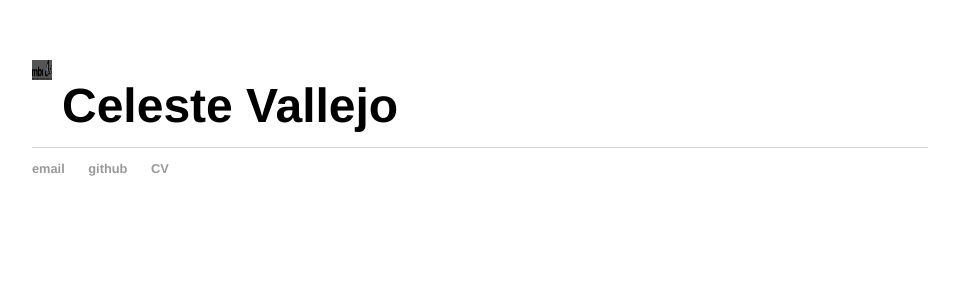
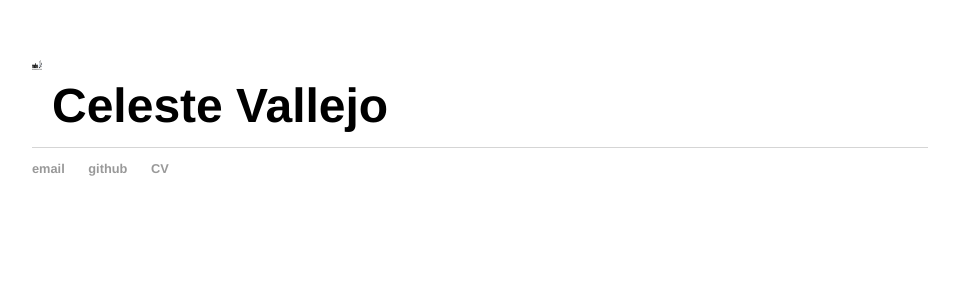
Before and after one commit to celestevallejo/celestevallejo.github.io, a Jekyll site: the page built from index.html, in a window 1280 px wide. Shown: the top 300 px of the page, without its empty margins (160-1119 px from the left). Built offline with Jekyll 4.4.1, drawn with Linux system fonts in a browser that asks for light colours.

Commit message:
changed size of logo

```diff
--- a/css/main.css
+++ b/css/main.css
@@ -43,9 +43,8 @@ ul.posts li {
 }
 .header img{
 	float: left;
-	width: 20px;
-	height: 20px;
-	background: #555;
+	width: 10px;
+	height: 10px;
 }
 .header h1{
 	position: relative;
```
